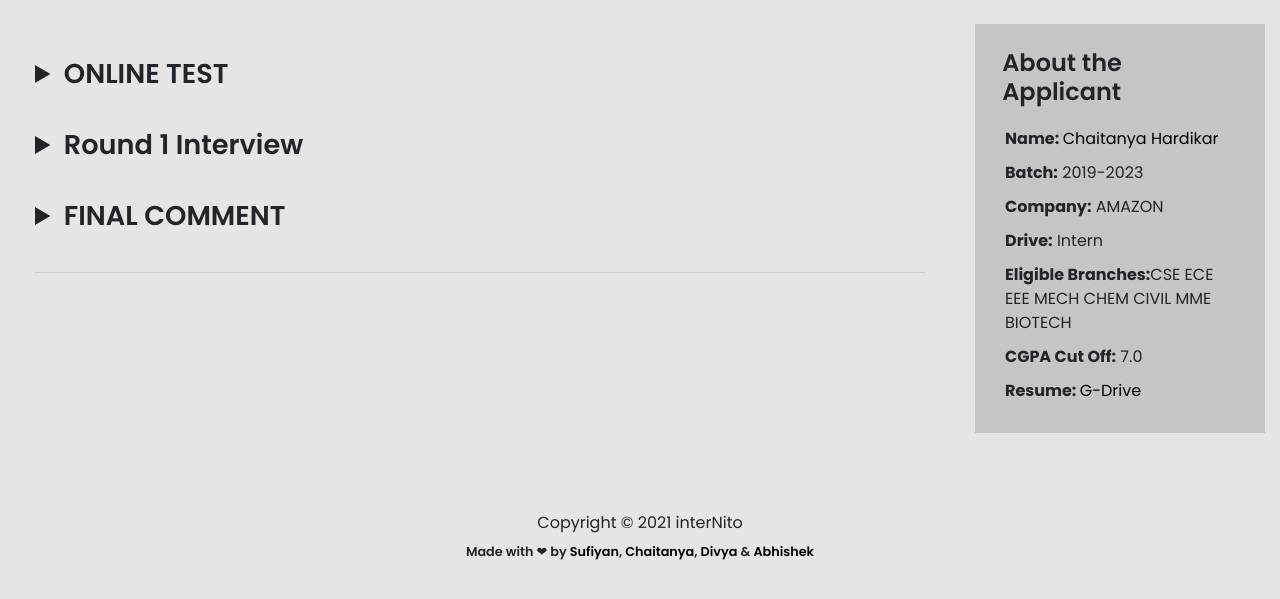
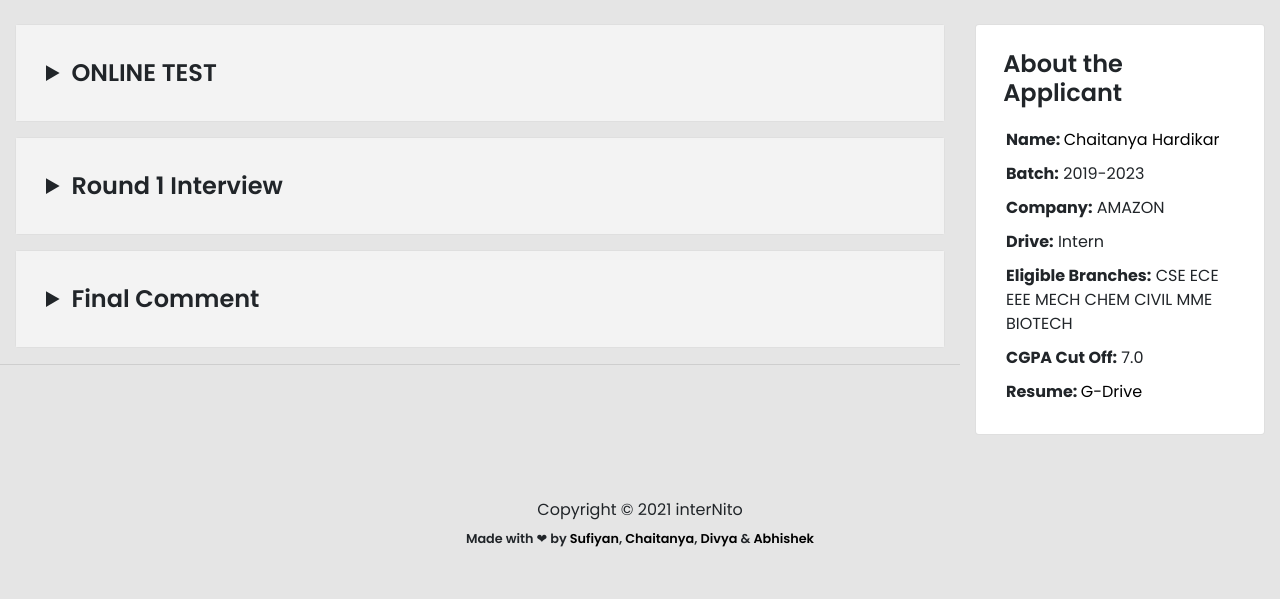
Before and after one commit to divya-soni-14/internito, a Django app: page /post/14 in a window 1280 px wide. Shown: the part 62-661 px from the top of the page. Run offline with Django 3.2, Linux system fonts and the light colour scheme; a user stored in the database is signed in; data comes from the database, SQL or seed files in the repository; both versions use the stored data as it was after the commit; some libraries are stand-ins or nearby versions.

Commit message:
push from server @ 12:08am 13/08/2021

```diff
--- a/backend/templates/post.html
+++ b/backend/templates/post.html
@@ -33,20 +33,56 @@
     white-space: -o-pre-wrap;    /* Opera 7 */
     word-wrap: keep-all;       /* Internet Explorer 5.5+ */
 }
+
+.card {
+  margin: 15px;
+
+}
+
+.card-body {
+  padding: 20px;
+}
+
+.post-section {
+  background-color: #f3f3f3;
+}
+
+.small-text {
+  font-size: 1.5rem;
+}
+
+.col-lg-9, .col-lg-3 {
+  margin: 0px !important;
+  padding: 0;
+}
+summary {
+  padding: 0;
+  margin: 0 !important;
+}
+
+details {
+  padding: 10px ;
+}
+
+.first-title {
+  margin-top: 10px;
+}
 </style>
 
 <div class="container-fluid" style="font-family: 'Poppins', sans-serif">
   <div class="row">
     <div class="col-lg-9">
       <div class="post-card mt-4">
-        <div class="card-body">
+
 
 
           <!-- ONLINE TEST -->
           {% if response.ot_summary %}
-            <details>
-              <summary class="card-title">ONLINE TEST</summary>
-              <h5 class="card-text">About Online Test</h3>
+          <div class="card">
+            <div class="card-body post-section">
+                        <details>
+              <summary class="card-title small-text">ONLINE TEST</summary>
+              <h5 class="card-text first-title">About Online Test</h3>
               <p class="card-text blog-text">
                 <pre>
 {{ response.ot_summary }}
@@ -57,7 +93,7 @@
 
 
             {% if response.ot_question1 %}
-              <h5 class="card-text">Online Test Question - 1</h3>
+              <h5 class="card-text ">Online Test Question - 1</h3>
               <p class="card-text blog-text">
                 <pre>
 {{ response.ot_question1 }}
@@ -119,14 +155,18 @@
             <hr />
             {% endif %}
             </details>
+          </div>
+          </div>
 
           {% endif %}
 
 
           <!-- ROUND 1 Interview -->
           {% if response.round1_details %}
+          <div class="card">
+            <div class="card-body post-section">
             <details>
-              <summary class="card-title">Round 1 Interview</summary>
+              <summary class="card-title small-text">Round 1 Interview</summary>
               <p class="card-text blog-text">
                 <pre>
 {{ response.round1_details }}
@@ -134,13 +174,17 @@
               </p>
             <hr />
             </details>
+            </div>
+            </div>
           {% endif %}
 
 
           <!-- ROUND 2 Interview -->
           {% if response.round2_details %}
+          <div class="card">
+            <div class="card-body post-section">
             <details>
-              <summary class="card-title">Round 2 Interview</summary>
+              <summary class="card-title small-text">Round 2 Interview</summary>
               <p class="card-text blog-text">
                 <pre>
 {{ response.round2_details }}
@@ -148,12 +192,17 @@
               </p>
             <hr />
               </details>
+              </div>
+              </div>
+
           {% endif %}
 
           <!-- ROUND 3 Interview -->
           {% if response.round3_details %}
+          <div class="card">
+            <div class="card-body post-section">
             <details>
-              <summary class="card-title">Round 3 Interview</summary>
+              <summary class="card-title small-text">Round 3 Interview</summary>
               <p class="card-text blog-text">
                 <pre>
 {{ response.round3_details }}
@@ -161,12 +210,17 @@
               </p>
             <hr />
             </details>
+            </div>
+            </div>
+
           {% endif %}
 
           <!-- Overall summary -->
           {% if response.final_summary %}
+          <div class="card">
+            <div class="card-body post-section">
             <details>
-              <summary class="card-title">FINAL COMMENT</summary>
+              <summary class="card-title small-text">Final Comment</summary>
               <p class="card-text blog-text">
                 <pre>
 {{ response.final_summary }}
@@ -174,26 +228,30 @@
               </p>
             <hr />
             </details>
+            </div>
+            </div>
           {% endif %}
 
           <hr />
         </div>
       </div>
-    </div>
+
     <div class="col-lg-3">
-      <div class="card info-card mt-4">
+      <div class="post-card mt-4">
+    <div class="card">
         <div class="card-body">
           <h4 class="title">About the Applicant</h4>
           <p class="abt-info-title"><strong>Name: </strong><a href="{% url 'profile' response.user.username %}">{{response.name}}</a></p>
           <p class="abt-info-title"><strong>Batch:</strong> {{ response.batch }}</p>
           <p class="abt-info-title"><strong>Company:</strong> {{ response.company }}</p>
           <p class="abt-info-title"><strong>Drive:</strong> {{ response.period }}</p>
-          <p class="abt-info-title"><strong>Eligible Branches:</strong>{{ response.branch }}</p>
+          <p class="abt-info-title"><strong>Eligible Branches:</strong> {{ response.branch }}</p>
           <p class="abt-info-title"><strong>CGPA Cut Off:</strong> {{ response.cgpa_cutoff }}</p>
           <p class="abt-info-title"><strong>Resume: </strong> <a href="{{ response.resume }}" target="_blank"> G-Drive </a> </p>
         </div>
       </div>
     </div>
+    </div>
   </div>
 </div>
 
```
Also changed, not shown: backend/db.sqlite3.
